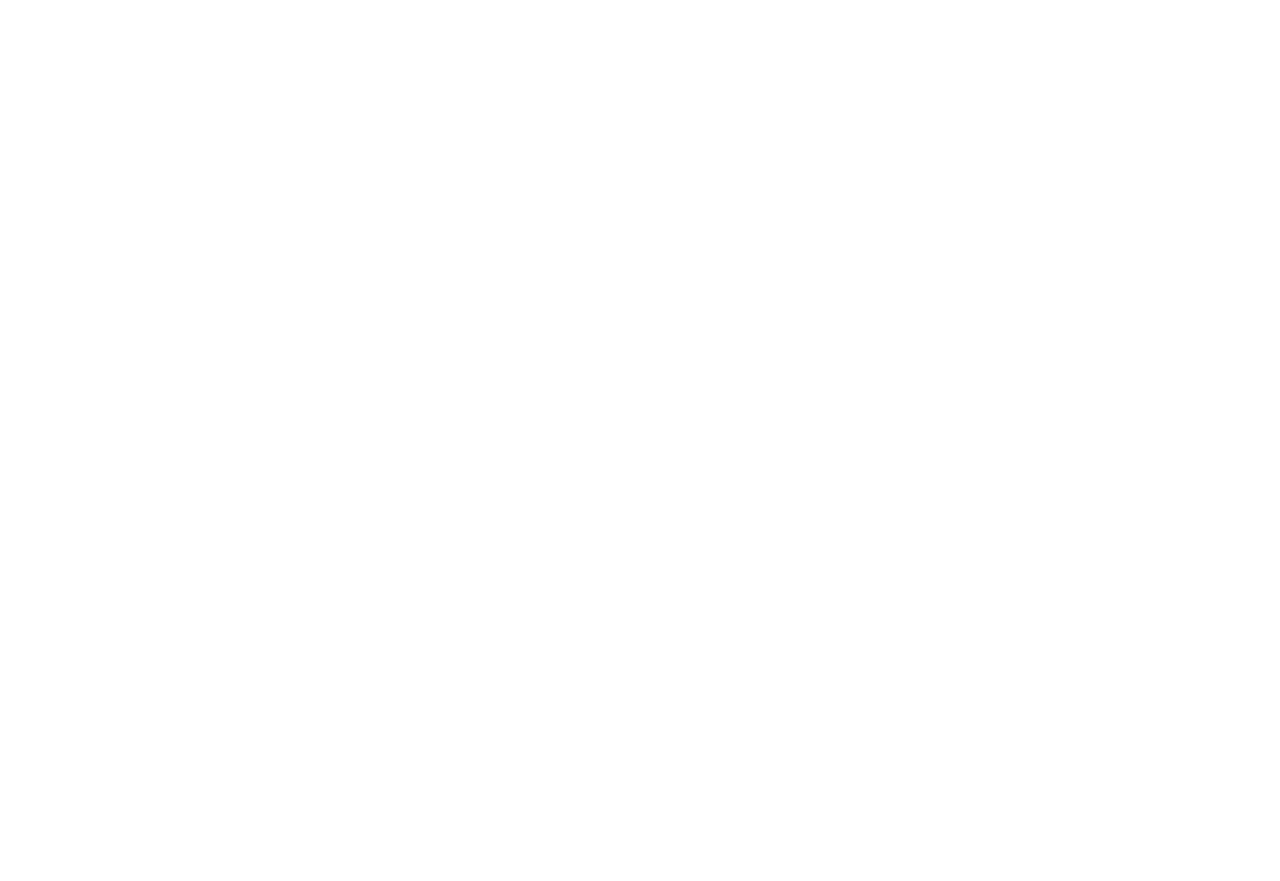
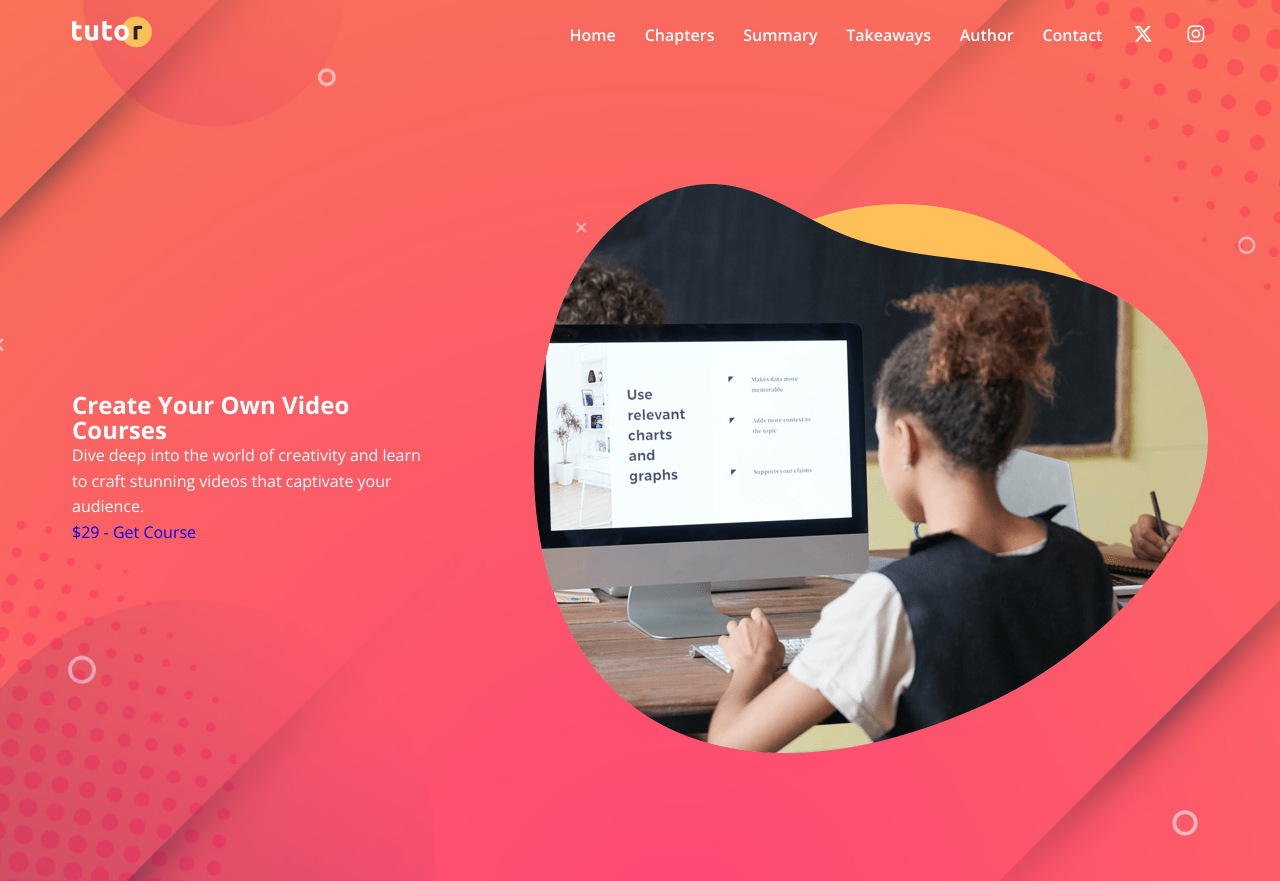
Before and after one commit to izzytries/06-Tutor, a plain HTML site: page code/index.html in a window 1280 px wide. Before the commit the page ends 800 px from the top, so only its background shows below. Drawn offline with nearby package versions, Linux system fonts and the light colour scheme.

Commit message:
hero section started

```diff
--- a/code/index.html
+++ b/code/index.html
@@ -5,14 +5,50 @@
     <meta charset="UTF-8">
     <meta name="viewport" content="width=device-width, initial-scale=1.0">
     <title>Welcome to Tutor</title>
+    <!-- Link CSS -->
+    <link rel="stylesheet" href="./styles.css">
+    <!-- Link Open Sans Font -->
+    <link rel="preconnect" href="https://fonts.googleapis.com">
+    <link rel="preconnect" href="https://fonts.gstatic.com" crossorigin>
+    <link href="https://fonts.googleapis.com/css2?family=Open+Sans:ital,wght@0,300..800;1,300..800&display=swap"
+        rel="stylesheet">
+    <!-- Link Font Awesome -->
+    <link rel="stylesheet" href="https://cdnjs.cloudflare.com/ajax/libs/font-awesome/7.0.0/css/all.min.css"
+        integrity="sha512-DxV+EoADOkOygM4IR9yXP8Sb2qwgidEmeqAEmDKIOfPRQZOWbXCzLC6vjbZyy0vPisbH2SyW27+ddLVCN+OMzQ=="
+        crossorigin="anonymous" referrerpolicy="no-referrer" />
 </head>
 
 <body>
     <!-- Top Navigation -->
-    <nav class="navbar"></nav>
+    <nav class="navbar">
+        <div class="navbar-flex container">
+            <a href="#hero"><img src="../images/logo.svg" alt="Tutor Logo"></a>
+            <div class="main-menu-items">
+                <ul class="main-menu-list">
+                    <li><a href="#hero">Home</a></li>
+                    <li><a href="#chapters">Chapters</a></li>
+                    <li><a href="#summary">Summary</a></li>
+                    <li><a href="#takeaways">Takeaways</a></li>
+                    <li><a href="#author">Author</a></li>
+                    <li><a href="./contact.html">Contact</a></li>
+                    <a href="https://x.com/IzzyOzen" target="_blank"><i class="fa-brands fa-x-twitter"></i></a>
+                    <a href="https://www.instagram.com/izzytries/" target="_blank"><i class="fab fa-instagram"></i></a>
+                </ul>
+            </div>
+        </div>
+    </nav>
 
     <!-- Hero Section -->
-    <section class="hero section" id="hero"></section>
+    <section class="hero section" id="hero">
+        <div class="hero-flex container">
+            <div class="hero-content">
+                <h1>Create Your Own Video Courses</h1>
+                <p>Dive deep into the world of creativity and learn to craft stunning videos that captivate your audience.</p>
+                <a href="#" class="btn">$29 - Get Course</a>
+            </div>
+            <img src="../images/header-course.png" alt="">
+        </div>
+    </section>
 
     <!-- What you will learn Section -->
     <section class="learn section" id="learn"></section>
@@ -27,7 +63,7 @@
     <section class="info section" id="info"></section>
 
     <!-- Takeaways Section -->
-    <section class="Takeaways section" id="Takeaways"></section>
+    <section class="takeaways section" id="takeaways"></section>
 
     <!-- Details Section -->
     <section class="details section" id="details"></section>
@@ -43,6 +79,8 @@
 
     <!-- Footer -->
     <footer class="footer"></footer>
+
+    <script src="./script.js"></script>
 </body>
 
 </html>
--- a/code/styles.css
+++ b/code/styles.css
@@ -0,0 +1,110 @@
+*{
+    margin: 0;
+    padding: 0;
+    box-sizing: border-box;
+}
+
+html,
+body {
+    font-family: 'open sans', sans serif;
+    line-height: 1.6rem;
+    scroll-behavior: smooth;
+}
+
+a {
+    text-decoration: none;
+}
+
+ul {
+    list-style-type: none;
+}
+
+li {
+    list-style-type: none;
+}
+
+:root {
+    --primary-color: #fc5d66;
+    --secondary-color: #ffc05a;
+    --light-color: #f9fafb;
+    --dark-color: #272d35;
+}
+
+/* Utility Classes */
+.container {
+    max-width: 1200px;
+    margin: 0 auto;
+    padding: 0 2rem;
+}
+
+.container-sm {
+    max-width: 1000px;
+    margin: 0 auto;
+    padding: 0 2rem;
+}
+
+
+/* Navbar */
+.navbar {
+    z-index: 1000;
+    padding: 1rem 2rem;
+    position: fixed;
+    top: 0;
+    left: 0;
+    right: 0;
+    background: transparent;
+    /* background-color: var(--primary-color); */
+
+    .navbar-flex {
+        display: flex;
+        justify-content: space-between;
+        align-items: center;
+    }
+
+    img {
+        width: 80px;
+        height: 32px;
+    }
+
+    .main-menu-list {
+        display: flex;
+        justify-content: center;
+        align-items: center;
+        gap: 1.8rem;
+        font-weight: 600;
+        font-size: 1rem;
+    }
+
+    a {
+        color: white;
+
+        &:hover {
+            color: var(--secondary-color);
+        }
+    }
+
+    i {
+        font-size: 1.2rem;
+    }
+}
+
+
+.hero{
+color: white;
+background: url(../images/header-background.jpg) center center / cover no-repeat;
+padding: 11.5rem 2rem 8rem 2rem;
+overflow: hidden;
+position: relative;
+/* height: 100vh; */
+
+
+.hero-flex{
+    display: flex;
+    justify-content: space-between;
+    align-items: center;
+    gap: 6rem;
+}
+
+
+
+}
```
Also changed, not shown: code/contact.html (added, +11 -0 lines).
